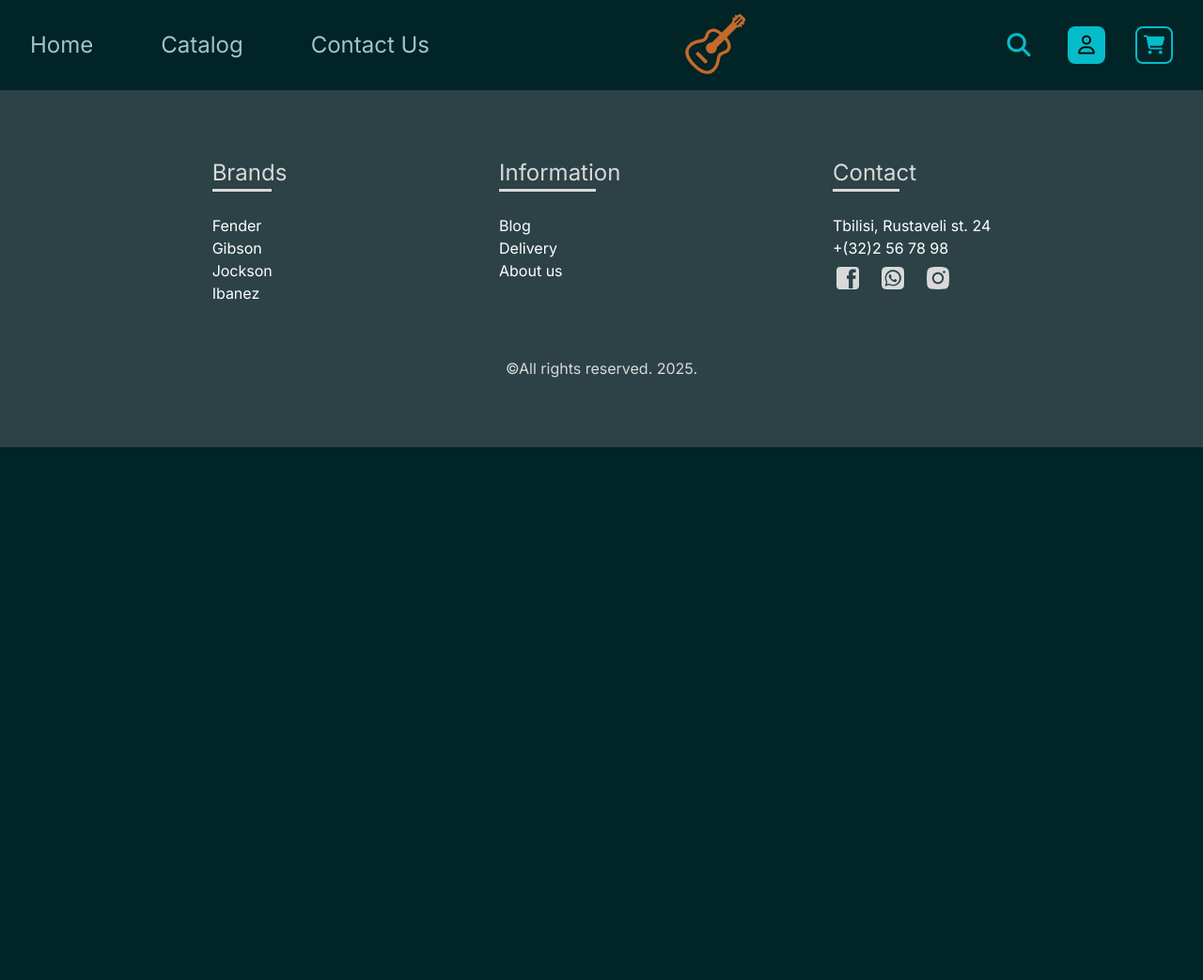
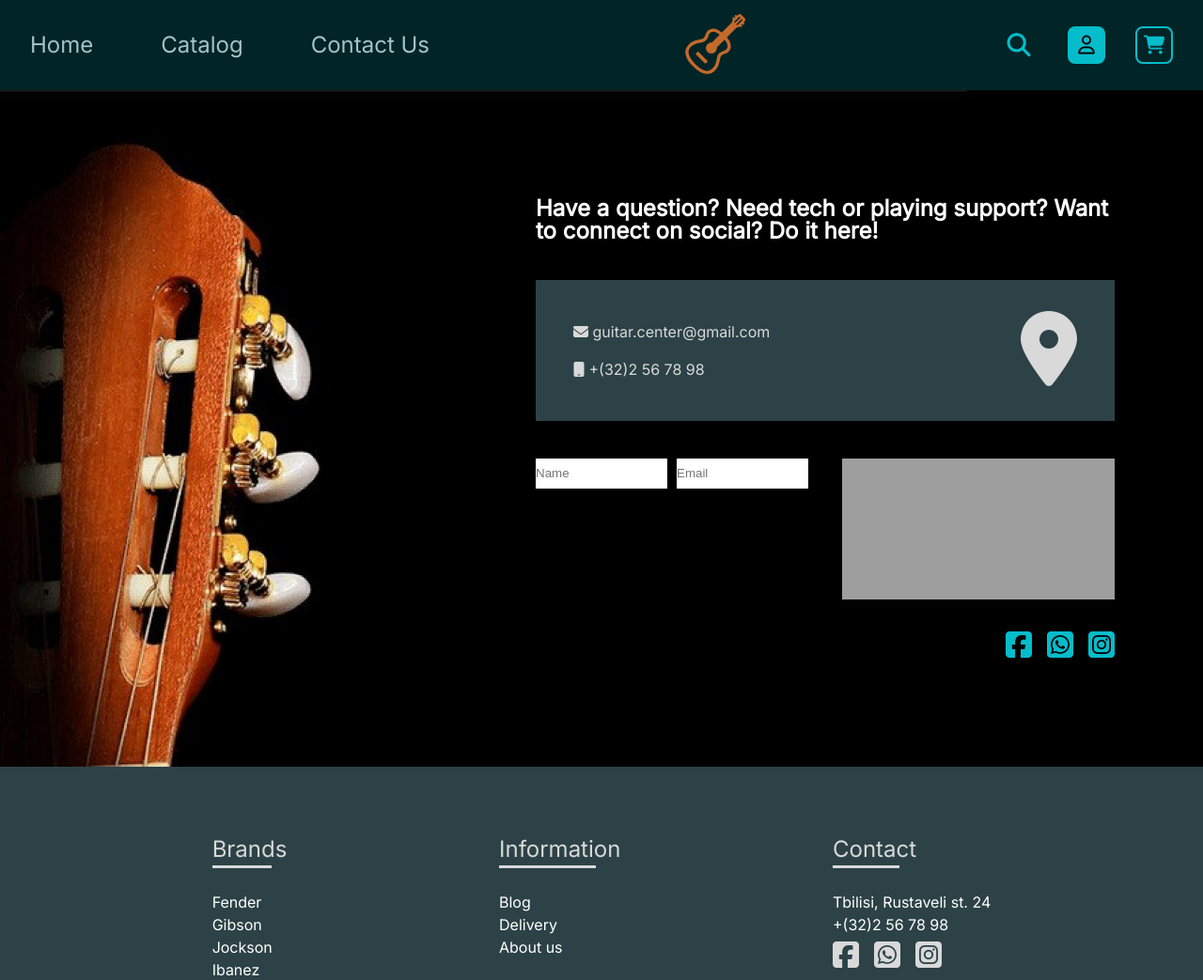
Before and after one commit to Bekar-T/AoDI_Final, a plain HTML site: page contact.html in a window 1280 px wide. Shown: the top 1043 px of the page at 94% size. Before the commit the page ends 800 px from the top, so only its background shows below. Drawn offline with Linux system fonts and the light colour scheme; grey boxes are pictures that could not be loaded.

Commit message:
Contact page in progress

```diff
--- a/contact.html
+++ b/contact.html
@@ -36,6 +36,49 @@
             </div>
         </header>
 
+        <!-- contact section -->
+
+        <section id="contact">
+            <div id="contact_inner">
+                <h3>Have a question? Need tech or playing support? Want to connect on social? Do it here!</h3>
+                <div id="contact_1">
+                    <div>
+                        <a href="mailto:guitar.center@gmail.com">
+                            <i class="fa-solid fa-envelope"></i>
+                            <span>guitar.center@gmail.com</span>
+                        </a>
+                        <a href="tel:+(322)567898">
+                            <i class="fa-solid fa-mobile"></i>
+                            <span>+(32)2 56 78 98</span>
+                        </a>
+                        <a href="https://maps.app.goo.gl/6BBLkLRKWEhQsh3B6" target="_blank">
+                            <i class="fa-solid fa-location-dot"></i>
+                        </a>
+                    </div>
+                    <a href="https://maps.app.goo.gl/6BBLkLRKWEhQsh3B6" target="_blank">
+                        <i class="fa-solid fa-location-dot"></i>
+                    </a>
+                </div>
+                <div id="contact_2">
+                    <form id="contact_form">
+                        <div>
+                            <input type="text" placeholder="Name">
+                            <input type="email" placeholder="Email">
+                        </div>
+                        <!-- <textarea name="" id="" placeholder="Message"></textarea> -->
+                    </form>
+                    <div id="map">
+                        <iframe src="https://www.google.com/maps/embed?pb=!1m18!1m12!1m3!1d2978.93828358563!2d44.79382770967963!3d41.700268000000015!2m3!1f0!2f0!3f0!3m2!1i1024!2i768!4f13.1!3m3!1m2!1s0x40440cdd6f5381cb%3A0x86bcad58f3700906!2s24%20Shota%20Rustaveli%20Ave%2C%20T&#39;bilisi!5e0!3m2!1sen!2sge!4v1705566074968!5m2!1sen!2sge" width="290" height="150" style="border:0;" allowfullscreen="" loading="lazy" referrerpolicy="no-referrer-when-downgrade"></iframe>
+                        <div>
+                            <a href="https://www.facebook.com/" target="blank"><i class="fa-brands fa-square-facebook"></i></a>
+                            <a href="https://www.whatsapp.com" target="blank"><i class="fa-brands fa-square-whatsapp"></i></a>
+                            <a href="https://www.instagram.com" target="blank"><i class="fa-brands fa-square-instagram"></i></a>
+                        </div>
+                    </div>
+                </div>
+            </div>
+        </section>
+
         <!-- footer -->
 
         <footer>
@@ -59,9 +102,9 @@
                     <a href="https://maps.app.goo.gl/h1kW2tHmQn8x5BjY7" target="blank">Tbilisi, Rustaveli st. 24</a>
                     <a href="tel:+995322567898">+(32)2 56 78 98</a>
                     <div>
-                        <a href="https://www.facebook.com/" target="blank"><img src="images/facebook.svg" alt=""></a>
-                        <a href="https://www.whatsapp.com" target="blank"><img src="images/whatsapp.svg" alt=""></a>
-                        <a href="https://www.instagram.com" target="blank"><img src="images/instagram.svg" alt=""></a>
+                        <a href="https://www.facebook.com/" target="blank"><i class="fa-brands fa-square-facebook"></i></a>
+                        <a href="https://www.whatsapp.com" target="blank"><i class="fa-brands fa-square-whatsapp"></i></a>
+                        <a href="https://www.instagram.com" target="blank"><i class="fa-brands fa-square-instagram"></i></a>
                     </div>
                 </div>
             </div>
--- a/css/mobile.css
+++ b/css/mobile.css
@@ -1,4 +1,7 @@
 /* 320-768 */
+
+/* კრიტერიუმებში წერია 320px-მდე უნდა მუშაობდეს რესპონსივიო, მაგრამ დიზაინები 375px-ზეა მოცემული მობილურზე და ნაკლებზე იგივე დიზაინით ვერ გადავა მარტივად, ამიტომ 375-ის ქვემოთ აღარ შემიმოწმებია როგორ მუშაობს. */
+
 @media (max-width: 540px) {
     header {
         padding: 0 8px;
--- a/css/style.css
+++ b/css/style.css
@@ -364,6 +364,11 @@ footer>span {
     column-gap: 16px;
 }
 
+.footer_div>div>a {
+    color: #D9D9D9;
+    font-size: 32px;
+}
+
 /* catalog */
 
 #catalog{
@@ -503,3 +508,104 @@ footer>span {
 #catalog_list_bottom button:last-child {
     background-color: var(--themeColor);
 }
+
+/* contact */
+
+#contact{
+    height: 720px;
+    width: 100%;
+    max-width: 1440px;
+    background-image: url(../images/contact_cover.png);
+    background-position: right;
+    display: flex;
+    justify-content: flex-end;
+    align-items: center;
+    padding-right: 94px;
+}
+
+#contact_inner{
+    max-width: 616px;
+    display: flex;
+    flex-direction: column;
+    row-gap: 40px;
+}
+
+#contact_inner>h3{
+    color: #FFF;
+    font-family: var(--fontFam);
+    font-size: 24px;
+    font-weight: 700;
+}
+
+#contact_1{
+    width: 616px;
+    height: 150px;
+    background-color: #2C4246;
+    display: flex;
+    justify-content: space-between;
+    align-items: center;
+    padding: 35px 40px;
+}
+
+#contact_1>div{
+    display: flex;
+    flex-direction: column;
+    row-gap: 24px;
+}
+
+#contact_1>div>a{
+    color: #D9D9D9;
+    font-size: 16px;
+    font-family: var(--fontFam);
+}
+
+#contact_1>div>a:last-child{
+    display: none;
+}
+
+#contact_1>a{
+    color: #D9D9D9;
+    font-size: 80px;
+}
+
+#contact_2{
+    display: flex;
+    justify-content: space-between;
+}
+
+#contact_form{
+    width: 290px;
+    height: 215px;
+    display: flex;
+    flex-direction: column;
+}
+
+#contact_form>div{
+    width: 100%;
+    display: flex;
+    justify-content: space-between;
+}
+
+#contact_form>div>input{
+    border: none;
+    padding: 0;
+    width: 140px;
+    height: 32px;
+}
+
+#map{
+    display: flex;
+    flex-direction: column;
+    row-gap: 32px;
+    align-items: flex-end;
+}
+
+#map>div{
+    display: flex;
+    column-gap: 16px;
+}
+
+#map>div>a{
+    color: var(--themeColor);
+    font-size: 32px;
+}
```
Also changed, not shown: catalog.html (+3 -3 lines), index.html (+3 -3 lines), images/contact_cover.png (added).
